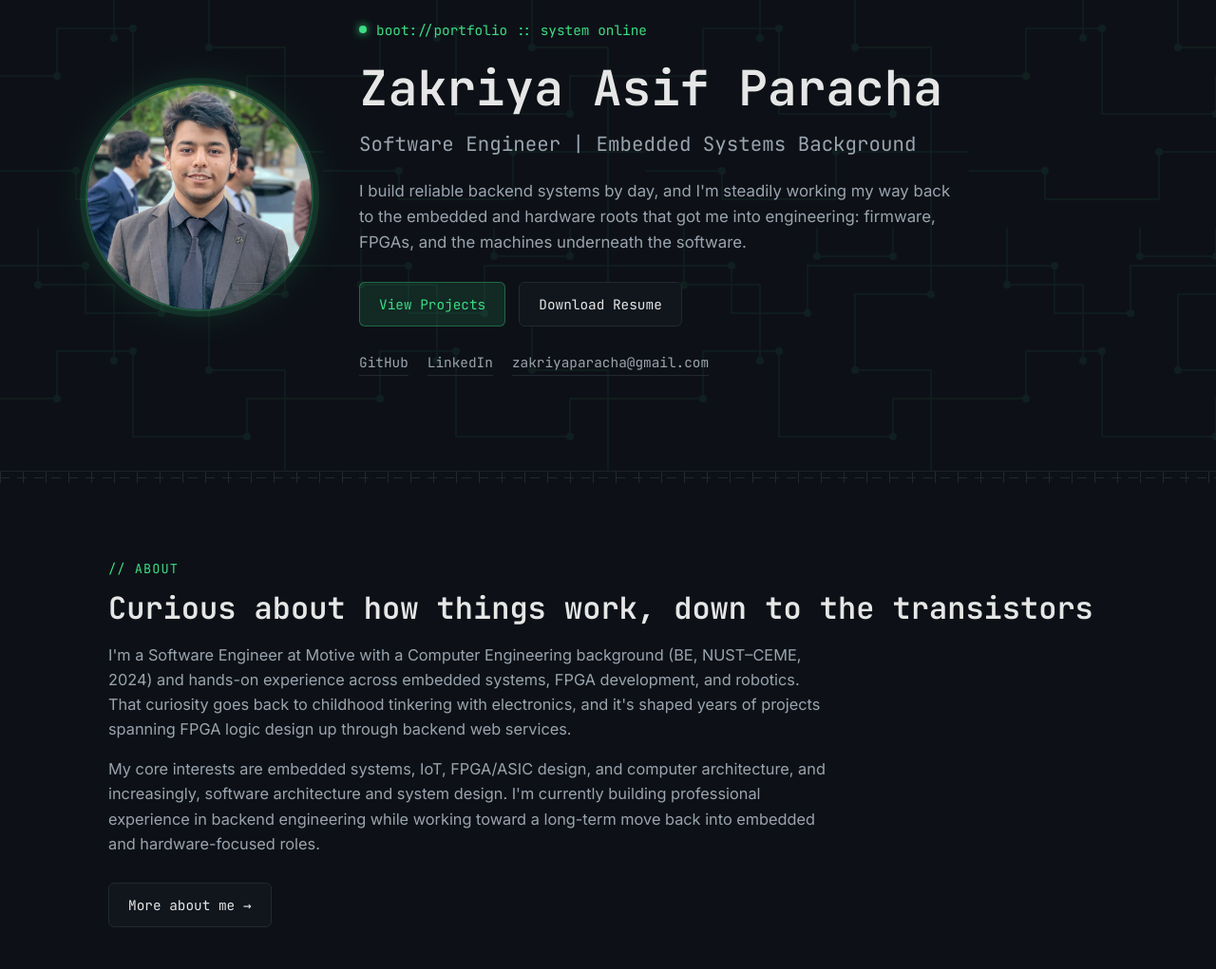
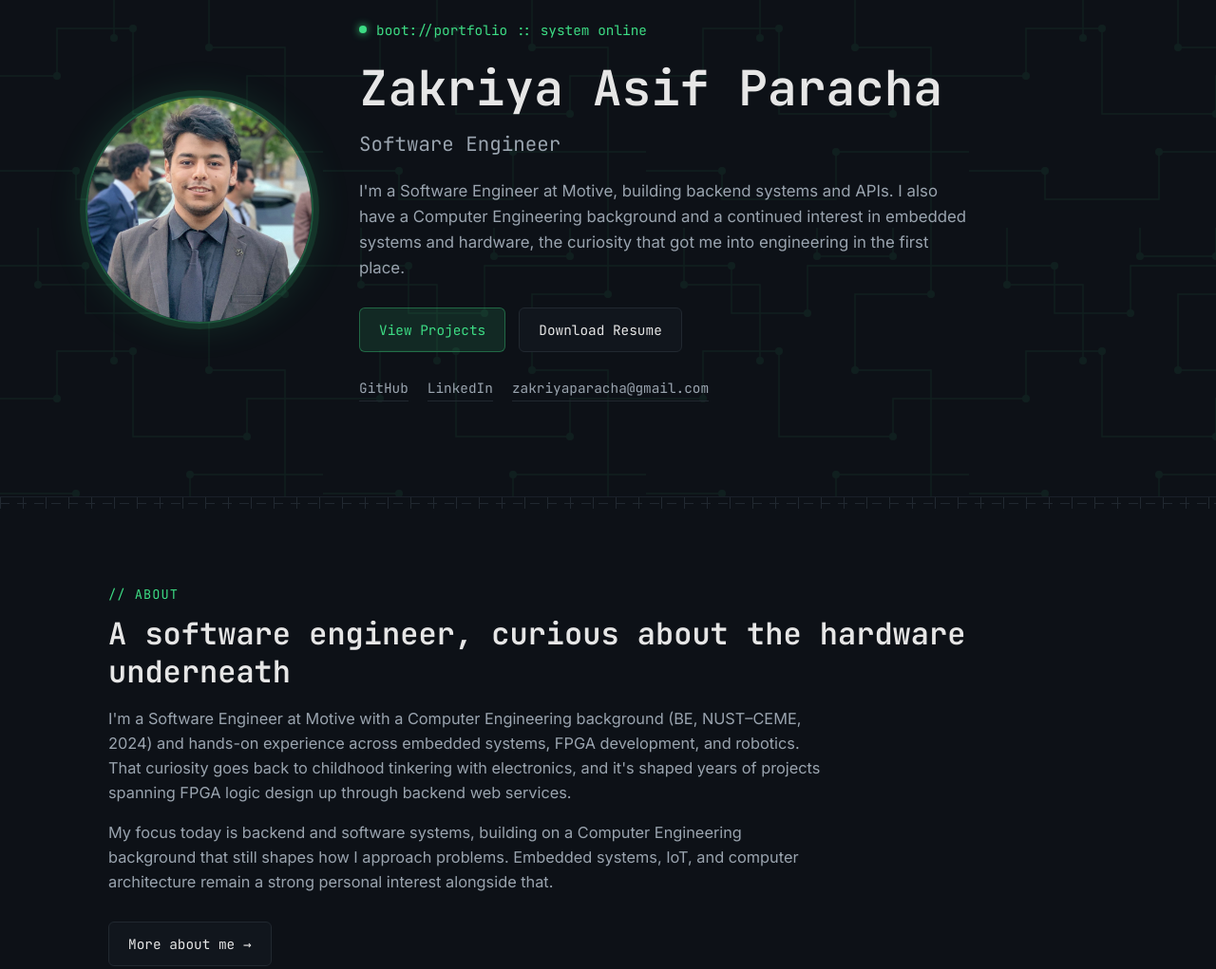
Before and after one commit to ZakriyaParacha46/Portfolio, a plain HTML site: page index.html in a window 1280 px wide. Shown: the part 160-1181 px from the top of the page at 95% size. Drawn offline with Linux system fonts and the light colour scheme.

Commit message:
Reframe site as software engineer with a hardware interest
Previously the site read like an embedded/hardware engineer working a
software job as a stepping stone, which undercuts a software-focused
job search. Rewrites the hero, About, and Resume copy to lead with
the Motive backend role and software engineering identity, with
embedded systems and hardware kept as a genuine but secondary
interest rather than a "working my way back" narrative.

Simplifies the "Software Engineer | Embedded Systems Background"
tagline to just "Software Engineer" sitewide (titles, footer, resume
header), and regenerates the OG image and resume.pdf to match.

```diff
--- a/index.html
+++ b/index.html
@@ -3,12 +3,12 @@
 <head>
   <meta charset="UTF-8" />
   <meta name="viewport" content="width=device-width, initial-scale=1.0" />
-  <title>Zakriya Asif Paracha | Software Engineer | Embedded Systems Background</title>
-  <meta name="description" content="Zakriya Asif Paracha is a Software Engineer with a Computer Engineering background, working across backend systems, embedded firmware, and FPGA design." />
+  <title>Zakriya Asif Paracha | Software Engineer</title>
+  <meta name="description" content="Zakriya Asif Paracha is a Software Engineer at Motive, building backend systems, with a Computer Engineering background and an interest in embedded systems and hardware." />
 
   <meta property="og:type" content="website" />
-  <meta property="og:title" content="Zakriya Asif Paracha | Software Engineer | Embedded Systems Background" />
-  <meta property="og:description" content="Software Engineer with a Computer Engineering background: backend systems, embedded firmware, FPGA design, and robotics." />
+  <meta property="og:title" content="Zakriya Asif Paracha | Software Engineer" />
+  <meta property="og:description" content="Software Engineer at Motive building backend systems, with a Computer Engineering background and an interest in embedded systems and hardware." />
   <meta property="og:image" content="assets/og-image.png" />
   <meta name="twitter:card" content="summary_large_image" />
 
@@ -50,11 +50,11 @@
           <div class="hero-text">
             <div class="hero-kicker">boot://portfolio :: system online</div>
             <h1 data-typewriter='["Zakriya Asif Paracha"]'>Zakriya Asif Paracha<span class="cursor" aria-hidden="true"></span></h1>
-            <p class="hero-title">Software Engineer | Embedded Systems Background</p>
+            <p class="hero-title">Software Engineer</p>
             <p class="hero-pitch">
-              I build reliable backend systems by day, and I'm steadily working my way back to the
-              embedded and hardware roots that got me into engineering: firmware, FPGAs, and the
-              machines underneath the software.
+              I'm a Software Engineer at Motive, building backend systems and APIs. I also have a
+              Computer Engineering background and a continued interest in embedded systems and
+              hardware, the curiosity that got me into engineering in the first place.
             </p>
             <div class="btn-row">
               <a class="btn btn-primary" href="projects.html">View Projects</a>
@@ -75,7 +75,7 @@
     <section class="section" data-reveal>
       <div class="container">
         <div class="section-label">// about</div>
-        <h2>Curious about how things work, down to the transistors</h2>
+        <h2>A software engineer, curious about the hardware underneath</h2>
         <div class="bio">
           <p>
             I'm a Software Engineer at Motive with a Computer Engineering background
@@ -85,10 +85,9 @@
             backend web services.
           </p>
           <p>
-            My core interests are embedded systems, IoT, FPGA/ASIC design, and computer
-            architecture, and increasingly, software architecture and system design. I'm
-            currently building professional experience in backend engineering while working
-            toward a long-term move back into embedded and hardware-focused roles.
+            My focus today is backend and software systems, building on a Computer Engineering
+            background that still shapes how I approach problems. Embedded systems, IoT, and
+            computer architecture remain a strong personal interest alongside that.
           </p>
         </div>
         <div class="btn-row">
@@ -148,7 +147,7 @@
     <div class="footer-inner">
       <div class="footer-col">
         <h4>Zakriya Asif Paracha</h4>
-        <p class="text-dim">Software Engineer | Embedded Systems Background<br />Rawalpindi / Islamabad, Pakistan</p>
+        <p class="text-dim">Software Engineer<br />Rawalpindi / Islamabad, Pakistan</p>
       </div>
       <div class="footer-col">
         <h4>Contact</h4>
```
Also changed, not shown: about.html (+8 -7 lines), courses.html (+1 -1 lines), projects.html (+1 -1 lines), projects/arduino-2d-printer.html (+1 -1 lines), projects/boolean-minimization.html (+1 -1 lines), projects/braille-translator.html (+1 -1 lines), projects/carry-lookahead-adder.html (+1 -1 lines), projects/cipher-compression-tools.html (+1 -1 lines), projects/cpp-audio-player.html (+1 -1 lines), projects/fpga-tictactoe.html (+1 -1 lines), projects/image-classification.html (+1 -1 lines), projects/mqtt-iot-network.html (+1 -1 lines), projects/ripple-carry-adder.html (+1 -1 lines), projects/self-balancing-robot.html (+1 -1 lines), 3 more files, 1 other file.
